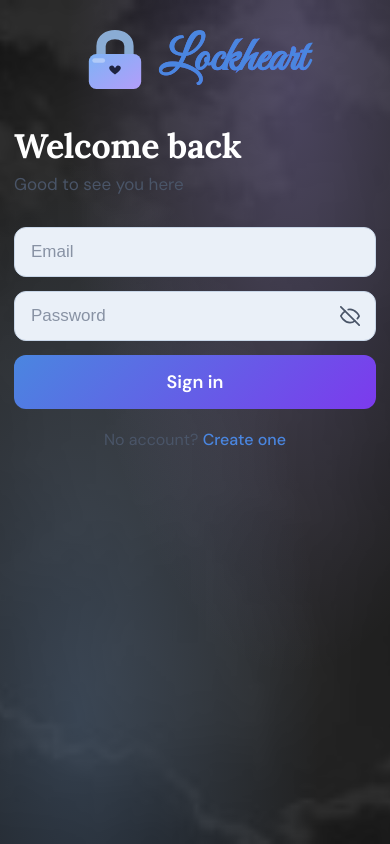
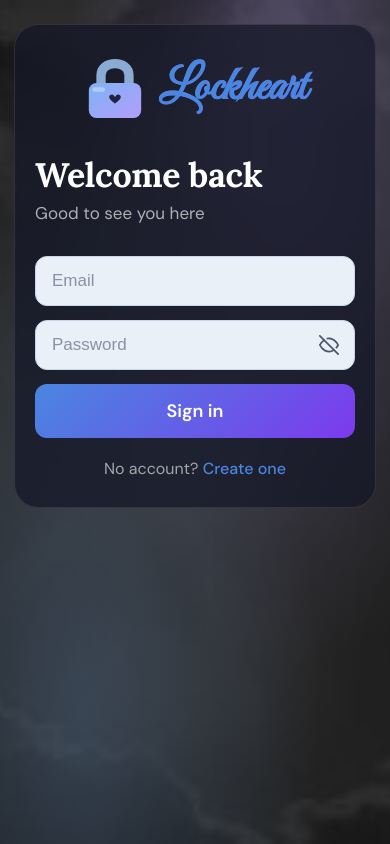
Before and after one commit to mmbower1/dating-app, a React (Vite) app: page /login in a window 390 px wide. Built offline with nearby package versions, Linux system fonts and the light colour scheme; no server answers.

Commit message:
improve auth page text contrast and add glass card background
Co-Authored-By: Claude Sonnet 4.6 <noreply@anthropic.com>

```diff
--- a/src/index.css
+++ b/src/index.css
@@ -259,6 +259,18 @@ form button[type="submit"]:disabled {
 .auth-card {
   width: 100%;
   max-width: 560px;
+  background: rgba(20, 23, 40, 0.72);
+  backdrop-filter: blur(18px);
+  -webkit-backdrop-filter: blur(18px);
+  border: 1px solid rgba(255, 255, 255, 0.1);
+  border-radius: 24px;
+  padding: 36px 32px;
+}
+
+@media (max-width: 600px) {
+  .auth-card {
+    padding: 28px 20px;
+  }
 }
 
 .auth-card h1 {
@@ -269,7 +281,7 @@ form button[type="submit"]:disabled {
 }
 
 .auth-subtitle {
-  color: var(--text-secondary);
+  color: rgba(255, 255, 255, 0.65);
   font-size: 17px;
   margin-bottom: 32px;
 }
@@ -282,7 +294,7 @@ form button[type="submit"]:disabled {
 
 .auth-link {
   text-align: center;
-  color: var(--text-secondary);
+  color: rgba(255, 255, 255, 0.6);
   font-size: 16px;
   margin-top: 20px;
 }
@@ -338,7 +350,7 @@ form button[type="submit"]:disabled {
 }
 
 .field-label {
-  color: var(--text-secondary);
+  color: rgba(255, 255, 255, 0.7);
   font-size: 15px;
   font-weight: 500;
   margin-bottom: -6px;
@@ -3983,7 +3995,7 @@ form button[type="submit"]:disabled {
   align-items: center;
   gap: 8px;
   font-size: 14px;
-  color: var(--text-secondary);
+  color: rgba(255, 255, 255, 0.65);
   cursor: pointer;
   padding: 4px 0;
 }
```
